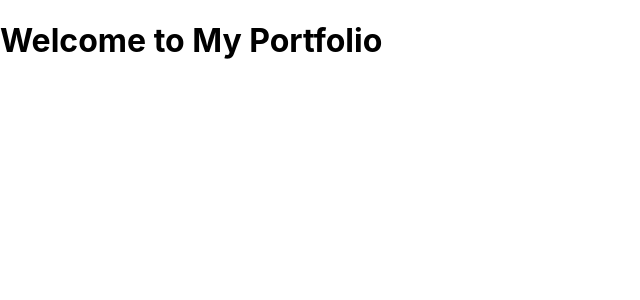
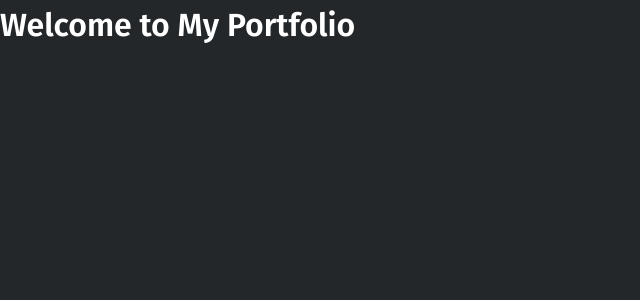
Before and after one commit to AlecFessler/dev-portfolio, a Next.js app: page / in a window 1280 px wide. Shown: the top 300 px of the page, without its empty margins (0-640 px from the left). Built offline with nearby package versions, Linux system fonts and the light colour scheme.

Commit message:
initial project setup

```diff
--- a/src/pages/_app.tsx
+++ b/src/pages/_app.tsx
@@ -1,3 +1,4 @@
+// src/pages/_app.tsx
 import type { AppProps } from 'next/app';
 import { ThemeProvider } from 'styled-components';
 import GlobalStyle from '../styles/GlobalStyle';
--- /dev/null
+++ b/src/pages/_document.tsx
@@ -0,0 +1,27 @@
+// src/pages/_document.tsx
+import Document, { Html, Head, Main, NextScript, DocumentContext } from 'next/document';
+
+class MyDocument extends Document {
+  static async getInitialProps(ctx: DocumentContext) {
+    const initialProps = await Document.getInitialProps(ctx);
+    return { ...initialProps };
+  }
+
+  render() {
+    return (
+      <Html>
+        <Head>
+          <link rel="preconnect" href="https://fonts.googleapis.com" />
+          <link rel="preconnect" href="https://fonts.gstatic.com" crossOrigin="anonymous" />
+          <link href="https://fonts.googleapis.com/css2?family=Fira+Sans:wght@400;500;600&family=Poppins:wght@400;700&family=Courier+Prime&display=swap" rel="stylesheet" />
+        </Head>
+        <body>
+          <Main />
+          <NextScript />
+        </body>
+      </Html>
+    );
+  }
+}
+
+export default MyDocument;
--- a/src/pages/index.tsx
+++ b/src/pages/index.tsx
@@ -1,3 +1,4 @@
+// src/pages/index.tsx
 import type { NextPage } from 'next';
 import Head from 'next/head';
 
--- a/src/styles/GlobalStyle.ts
+++ b/src/styles/GlobalStyle.ts
@@ -1,22 +1,34 @@
+// src/styles/GlobalStyle.ts
 import { createGlobalStyle } from 'styled-components';
 
 const GlobalStyle = createGlobalStyle`
+  *, *::before, *::after {
+    box-sizing: border-box;
+  }
+
+  html {
+    font-size: 62.5%;
+  }
+
+  body, h1, h2, h3, h4, h5, h6, p, figure, blockquote, dl, dd {
+    margin: 0;
+    padding: 0;
+  }
+
   body {
     margin: 0;
-    padding: 0;
-    box-sizing: border-box;
-    font-family: -apple-system, BlinkMacSystemFont, 'Segoe UI', 'Roboto', 'Oxygen',
-      'Ubuntu', 'Cantarell', 'Fira Sans', 'Droid Sans', 'Helvetica Neue',
-      sans-serif;
+    font-family: 'Fira Sans', sans-serif;
+    -webkit-font-smoothing: antialiased;
+    -moz-osx-font-smoothing: grayscale;
+    background-color: ${({ theme }) => theme.colors.background};
+    color: ${({ theme }) => theme.colors.text};
+    line-height: 1.6;
+    font-size: 1.6rem;
   }
 
   a {
-    color: inherit;
+    color: ${({ theme }) => theme.colors.primary};
     text-decoration: none;
-  }
-
-  * {
-    box-sizing: border-box;
   }
 `;
 
--- a/src/styles/theme.ts
+++ b/src/styles/theme.ts
@@ -1,11 +1,17 @@
+// src/styles/theme.ts
 const theme = {
     colors: {
-      primary: '#0070f3',
-      background: '#f0f2f5',
-      text: '#333',
-      // Add more colors as needed
+        primary: '#398ad7',   // Primary color
+        background: '#23272a', // Background color
+        text: '#ffffff', // Primary text
+        secondaryText: '#bbbbbb', // Secondary text
+        border: '#dddddd',     // Border color
     },
-    // Add other theme properties such as font sizes, spacing, etc.
-  };
+    fonts: {
+        body: "'Fira Sans', sans-serif",
+        heading: "'Poppins', sans-serif",
+        monospace: "'Courier Prime', monospace",
+    },
+};
 
-  export default theme;
+export default theme;
```
